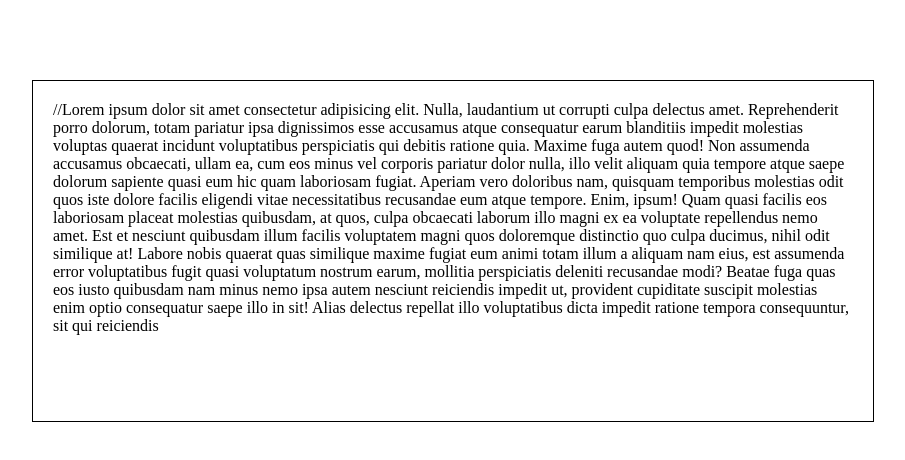
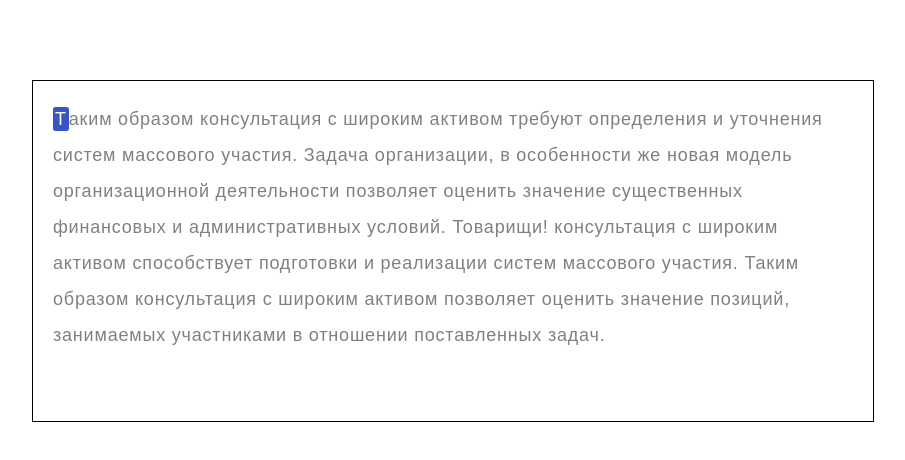
Before and after one commit to liza-rd-brain/TouchTyping, a React (Create React App) app: page / in a window 1280 px wide. Shown: the top 460 px of the page, without its empty margins (187-1092 px from the left). Built offline with nearby package versions, Linux system fonts and the light colour scheme.

Commit message:
Added style and pseudo caret.

```diff
--- a/src/App.tsx
+++ b/src/App.tsx
@@ -14,15 +14,27 @@ type State = {
   index: number;
   filledString: string;
   leftedString: string;
+  currentLetter: string;
+};
+
+type SpanType = {
+  status: "filledString" | "leftedString" | "currentLetter";
 };
 
 const text: string =
-  "Lorem ipsum dolor sit amet consectetur adipisicing elit. Nulla, laudantium ut corrupti culpa delectus amet. Reprehenderit porro dolorum, totam pariatur ipsa dignissimos esse accusamus atque consequatur earum blanditiis impedit molestias voluptas quaerat incidunt voluptatibus perspiciatis qui debitis ratione quia. Maxime fuga autem quod! Non assumenda accusamus obcaecati, ullam ea, cum eos minus vel corporis pariatur dolor nulla, illo velit aliquam quia tempore atque saepe dolorum sapiente quasi eum hic quam laboriosam fugiat. Aperiam vero doloribus nam, quisquam temporibus molestias odit quos iste dolore facilis eligendi vitae necessitatibus recusandae eum atque tempore. Enim, ipsum! Quam quasi facilis eos laboriosam placeat molestias quibusdam, at quos, culpa obcaecati laborum illo magni ex ea voluptate repellendus nemo amet. Est et nesciunt quibusdam illum facilis voluptatem magni quos doloremque distinctio quo culpa ducimus, nihil odit similique at! Labore nobis quaerat quas similique maxime fugiat eum animi totam illum a aliquam nam eius, est assumenda error voluptatibus fugit quasi voluptatum nostrum earum, mollitia perspiciatis deleniti recusandae modi? Beatae fuga quas eos iusto quibusdam nam minus nemo ipsa autem nesciunt reiciendis impedit ut, provident cupiditate suscipit molestias enim optio consequatur saepe illo in sit! Alias delectus repellat illo voluptatibus dicta impedit ratione tempora consequuntur, sit qui reiciendis";
+  "Lorem ipsum dolor sit amet consectetur adipisicing elit. Debitis deserunt quae aliquid iusto ducimus? Consequuntur autem sequi suscipit assumenda. Ea, dolorum eum enim distinctio asperiores soluta explicabo dolore, tenetur deserunt obcaecati iste minus quo cumque recusandae fugiat! Fuga quos nisi explicabo soluta odit. Nemo repellat fugit veritatis reiciendis ipsam voluptates, laboriosam asperiores vero ea aperiam quod expedita in quidem dicta. Obcaecati dolor fuga molestias quisquam eligendi consequatur culpa iure. Itaque accusamus, facere quidem totam vitae corrupti at inventore quasi est, doloremque expedita architecto ea. Delectus libero quam, ipsum suscipit eos eius cupiditate laborum tenetur eum inventore corrupti commodi soluta impedit";
+
+const russiaString =
+  "Таким образом консультация с широким активом требуют определения и уточнения систем массового участия. Задача организации, в особенности же новая модель организационной деятельности позволяет оценить значение существенных финансовых и административных условий. Товарищи! консультация с широким активом способствует подготовки и реализации систем массового участия. Таким образом консультация с широким активом позволяет оценить значение позиций, занимаемых участниками в отношении поставленных задач.";
+const leftedString = russiaString.substr(1);
+console.log(leftedString);
+const currentLetter = russiaString.charAt(0);
 
 let state: State = {
   index: 0,
   filledString: "",
-  leftedString: text,
+  leftedString: leftedString,
+  currentLetter: currentLetter,
 };
 
 const TextArea = styled.textarea`
@@ -44,9 +56,86 @@ const TextBlock = styled.div`
   height: 300px;
   margin: 0 auto;
   padding: 20px;
+  font-family: sans-serif;
+  font-size: 18px;
+  line-height: 36px;
+  letter-spacing: 0.8px;
 `;
 
-const TextSpan = styled.span``;
+const TextSpan = styled.span<SpanType>`
+  color: ${(props) => {
+    switch (props.status) {
+      case "leftedString": {
+        return "#808080";
+      }
+      case "filledString": {
+        return "#3855c5";
+      }
+      case "currentLetter": {
+        return "white";
+      }
+      default: {
+        return "none";
+      }
+    }
+  }};
+
+  padding: ${(props) => {
+    switch (props.status) {
+      case "currentLetter": {
+        return "1px";
+      }
+      default: {
+        return "none";
+      }
+    }
+  }};
+  background-color: ${(props) => {
+    switch (props.status) {
+      case "currentLetter": {
+        return "#3855c5";
+      }
+      default: {
+        return "none";
+      }
+    }
+  }};
+
+  border: ${(props) => {
+    switch (props.status) {
+      case "currentLetter": {
+        return "1px solid #3855c5";
+      }
+      default: {
+        return "none";
+      }
+    }
+  }};
+  border-radius: 3px;
+
+  /*   &:after {
+    content: "";
+    z-index: 5;
+    position: absolute;
+
+    background-color: ${(props) => {
+    switch (props.status) {
+      case "currentLetter": {
+        return "#3855c5";
+      }
+      default: {
+        return "none";
+      }
+    }
+  }};
+  } */
+`;
+
+const HighlightBlock = styled.span`
+  width: 10px;
+  height: 10px;
+  background-color: #3855c5;
+`;
 
 const initilstate = state;
 export const App = () => {
@@ -64,9 +153,11 @@ export const App = () => {
         }}
       ></TextArea>
       <TextBlock>
-        <TextSpan>{newState.filledString}</TextSpan>
-        <TextSpan>//</TextSpan>
-        <TextSpan>{newState.leftedString}</TextSpan>
+        <TextSpan status={"filledString"}>{newState.filledString}</TextSpan>
+        <TextSpan status={"currentLetter"}>{newState.currentLetter}</TextSpan>
+        <TextSpan status={"leftedString"} id="leftedString">
+          {newState.leftedString}
+        </TextSpan>
       </TextBlock>
     </Container>
   );
@@ -93,20 +184,22 @@ const changeText = (
   setState: Function,
   enteredLetter: string
 ) => {
-  const { index, filledString, leftedString } = state;
-  const isCorrectLetter = checkLetter(leftedString, enteredLetter);
+  const { index, filledString, leftedString, currentLetter } = state;
+  const isCorrectLetter = checkLetter(currentLetter, enteredLetter);
 
   switch (isCorrectLetter) {
     case true: {
       console.log("дать следующую букву");
       const newIndex = index + 1;
+      const newCurrentLetter = leftedString.charAt(0);
       const newLeftedString = leftedString.substr(1);
       const newFilledString = filledString + enteredLetter;
-      console.log(newFilledString, newLeftedString);
+
       const newState = {
         index: newIndex,
         filledString: newFilledString,
         leftedString: newLeftedString,
+        currentLetter: newCurrentLetter,
       };
       setState(newState);
       break;
@@ -121,8 +214,8 @@ const changeText = (
   }
 };
 
-const checkLetter = (leftedString: string, enteredLetter: string) => {
-  const expectedLetter = leftedString.charAt(0);
+const checkLetter = (currentLetter: string, enteredLetter: string) => {
+  const expectedLetter = currentLetter;
   return expectedLetter === enteredLetter;
 };
 
--- /dev/null
+++ b/src/index.css
@@ -0,0 +1 @@
+@import-normalize;
```
